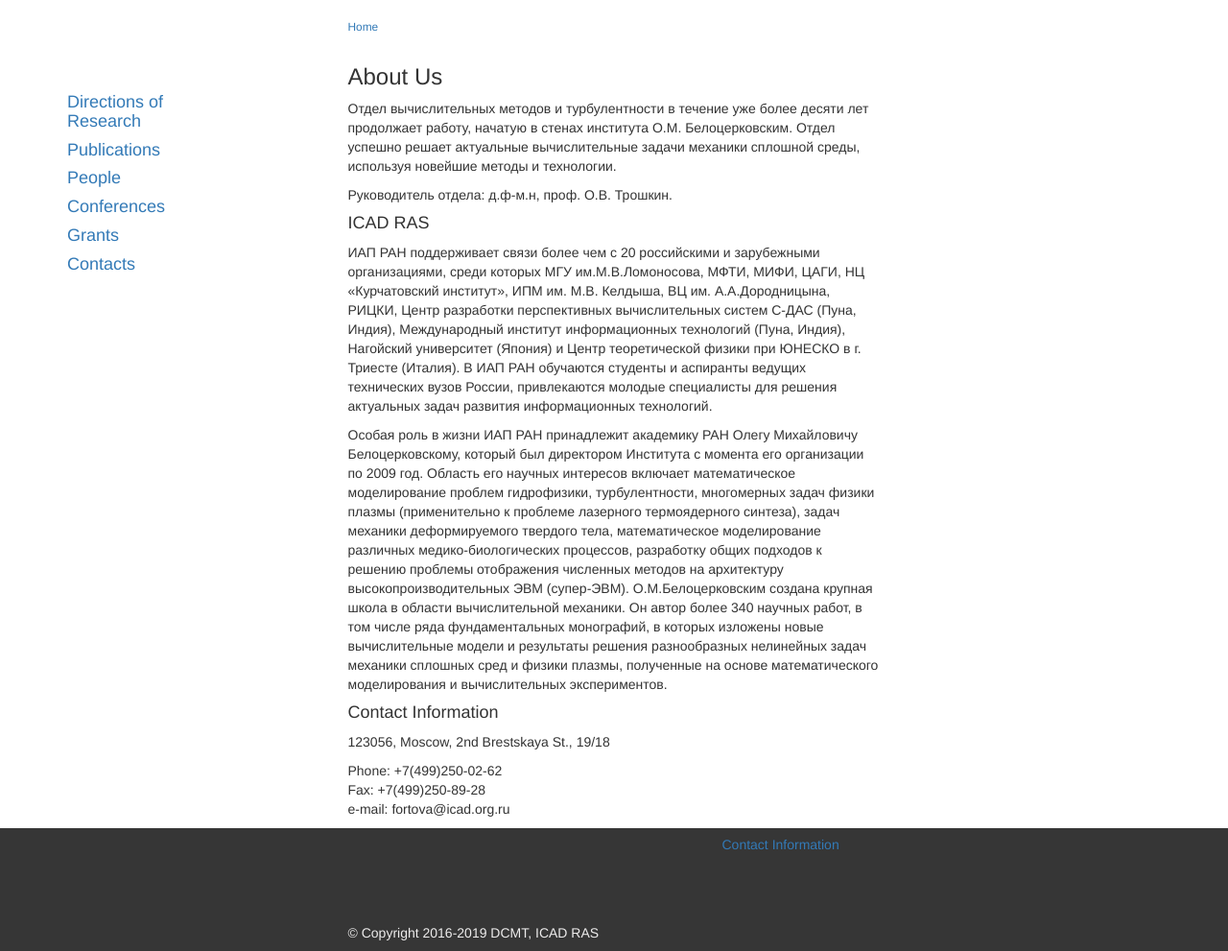
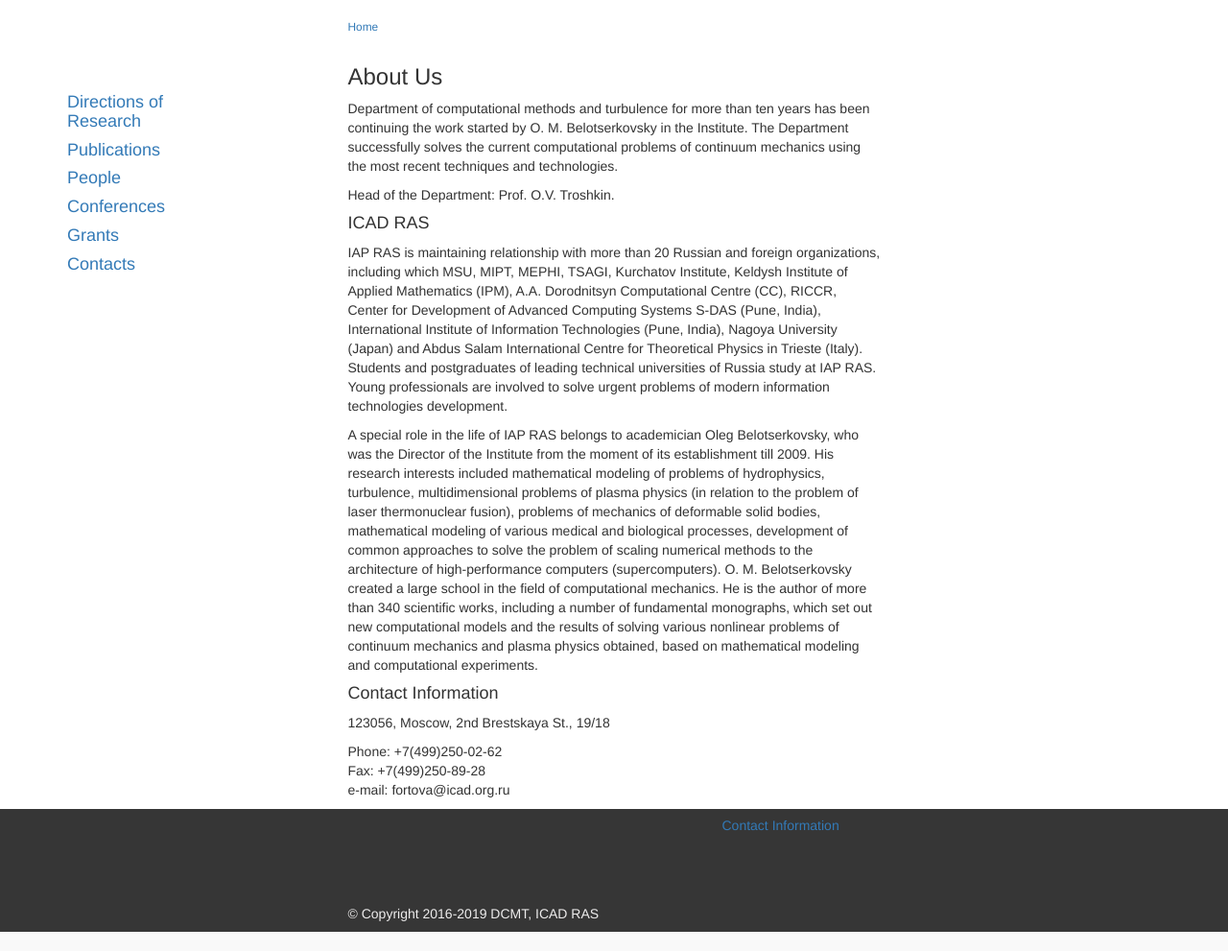
Before and after one commit to vadimvshepelev/icad-dcmt, a Django app: page /en/ in a window 1280 px wide. Shown: the part 240-1231 px from the top of the page at 96% size. Run offline with Django 3.2, Linux system fonts and the light colour scheme; some libraries are stand-ins or nearby versions.

Commit message:
cosmetic

```diff
--- a/dcmtsite/www/templates/base.html
+++ b/dcmtsite/www/templates/base.html
@@ -4,8 +4,7 @@
 {% load staticfiles %}
     <title>{% block title %}Отдел вычислительных методов и турбулентности ИАП РАН{% endblock %}</title>
     <meta charset="utf-8">
-    <!--<link href='css/bootstrap.min.css' rel = 'stylesheet'/>-->
-	<link href="{% static 'css/bootstrap.min.css'%}" rel = 'stylesheet'/>
+   	<link href="{% static 'css/bootstrap.min.css'%}" rel = 'stylesheet'/>
 	<link href="{% static 'css/main.css'%}" rel = 'stylesheet'/>
 	<link href="{% static 'favicon.ico'%}" rel="icon" type="image/png"/>
   </head>
--- a/dcmtsite/www/templates/index.html
+++ b/dcmtsite/www/templates/index.html
@@ -6,7 +6,7 @@
 
 {% block content%}
 <h1>О нас</h1>
-<p>Отдел вычислительных методов и турбулентности в течение уже более десяти лет
+<p> Отдел вычислительных методов и турбулентности в течение уже более десяти лет
 продолжает работу, начатую в стенах института О.М. Белоцерковским. Отдел успешно решает актуальные
 вычислительные задачи механики сплошной среды, используя новейшие методы и технологии.</p>
 <p>Руководитель отдела: д.ф-м.н, проф. О.В. Трошкин.</p>
@@ -19,8 +19,8 @@
 теоретической физики при ЮНЕСКО в г. Триесте (Италия). В ИАП РАН обучаются студенты и аспиранты
 ведущих технических вузов России, привлекаются молодые специалисты для решения актуальных задач
 развития информационных технологий. </p>
-<p>Особая роль в жизни ИАП РАН принадлежит академику РАН Олегу Михайловичу Белоцерковскому, который
-был директором Института с момента его организации по 2009 год. Область его научных интересов включает
+<p>Особая роль в истории ИАП РАН принадлежит академику РАН Олегу Михайловичу Белоцерковскому (1925-2015), который
+был директором Института с момента его организации по 2009 год. Область его научных интересов включала
 математическое моделирование проблем гидрофизики, турбулентности, многомерных задач физики плазмы
 (применительно к проблеме лазерного термоядерного синтеза), задач механики деформируемого твердого
 тела, математическое моделирование различных медико-биологических процессов, разработку общих подходов
--- a/dcmtsite/www/templates/index_en.html
+++ b/dcmtsite/www/templates/index_en.html
@@ -6,29 +6,29 @@
 
 {% block content%}
 <h1>About Us</h1>
-<p>Отдел вычислительных методов и турбулентности в течение уже более десяти лет
-продолжает работу, начатую в стенах института О.М. Белоцерковским. Отдел успешно решает актуальные
-вычислительные задачи механики сплошной среды, используя новейшие методы и технологии.</p>
-<p>Руководитель отдела: д.ф-м.н, проф. О.В. Трошкин.</p>
+<p> Department of computational methods and turbulence for more than ten years
+has been continuing the work started by O. M. Belotserkovsky in the Institute. The Department
+successfully solves the current computational problems of continuum mechanics using the most recent
+techniques and technologies.</p>
+<p>Head of the Department: Prof. O.V. Troshkin.</p>
 
 <h4>ICAD RAS</h4>
-<p> ИАП РАН поддерживает связи более чем с 20 российскими и зарубежными организациями, среди
-которых МГУ им.М.В.Ломоносова, МФТИ, МИФИ, ЦАГИ, НЦ «Курчатовский институт», ИПМ им. М.В. Келдыша,
-ВЦ им. А.А.Дородницына, РИЦКИ, Центр разработки перспективных вычислительных систем С-ДАС (Пуна, Индия),
-Международный институт информационных технологий (Пуна, Индия), Нагойский университет (Япония) и Центр
-теоретической физики при ЮНЕСКО в г. Триесте (Италия). В ИАП РАН обучаются студенты и аспиранты
-ведущих технических вузов России, привлекаются молодые специалисты для решения актуальных задач
-развития информационных технологий. </p>
-<p>Особая роль в жизни ИАП РАН принадлежит академику РАН Олегу Михайловичу Белоцерковскому, который
-был директором Института с момента его организации по 2009 год. Область его научных интересов включает
-математическое моделирование проблем гидрофизики, турбулентности, многомерных задач физики плазмы
-(применительно к проблеме лазерного термоядерного синтеза), задач механики деформируемого твердого
-тела, математическое моделирование различных медико-биологических процессов, разработку общих подходов
-к решению проблемы отображения численных методов на архитектуру высокопроизводительных ЭВМ (супер-ЭВМ).
-О.М.Белоцерковским создана крупная школа в области вычислительной механики. Он автор более 340 научных
-работ, в том числе ряда фундаментальных монографий, в которых изложены новые вычислительные модели
-и результаты решения разнообразных нелинейных задач механики сплошных сред и физики плазмы, полученные
-на основе математического моделирования и вычислительных экспериментов.</p>
+<p> IAP RAS is maintaining relationship with more than 20 Russian and foreign organizations, including
+which MSU, MIPT, MEPHI, TSAGI, Kurchatov Institute, Keldysh Institute of Applied Mathematics (IPM),
+A.A. Dorodnitsyn Computational Centre (CC), RICCR, Center for Development of Advanced Computing Systems S-DAS (Pune, India),
+International Institute of Information Technologies (Pune, India), Nagoya University (Japan) and Abdus Salam International Centre for
+Theoretical Physics in Trieste (Italy). Students and postgraduates of leading technical universities of Russia study at IAP RAS.
+Young professionals are involved to solve urgent problems of modern information technologies development. </p>
+<p>A special role in the life of IAP RAS belongs to academician Oleg Belotserkovsky, who
+was the Director of the Institute from the moment of its establishment till 2009. His research interests included
+mathematical modeling of problems of hydrophysics, turbulence, multidimensional problems of plasma physics
+(in relation to the problem of laser thermonuclear fusion), problems of mechanics of deformable solid
+bodies, mathematical modeling of various medical and biological processes, development of common approaches
+to solve the problem of scaling numerical methods to the architecture of high-performance computers (supercomputers).
+O. M. Belotserkovsky created a large school in the field of computational mechanics. He is the author of more than 340 scientific
+works, including a number of fundamental monographs, which set out new computational models
+and the results of solving various nonlinear problems of continuum mechanics and plasma physics obtained,
+based on mathematical modeling and computational experiments.</p>
 
 <h4>Contact Information</h4>
 <p>123056, Moscow, 2nd Brestskaya St., 19/18</p>
```
